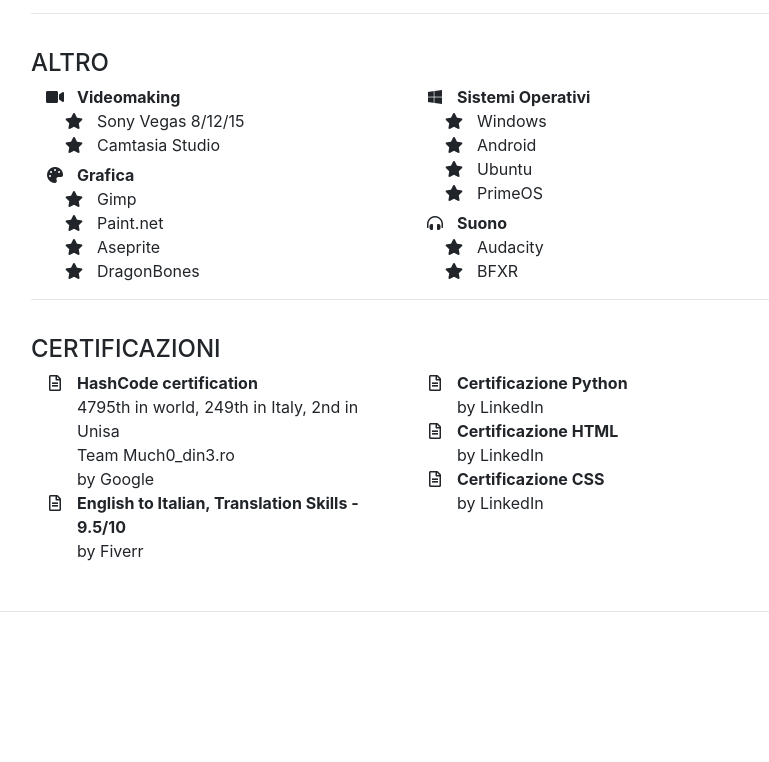
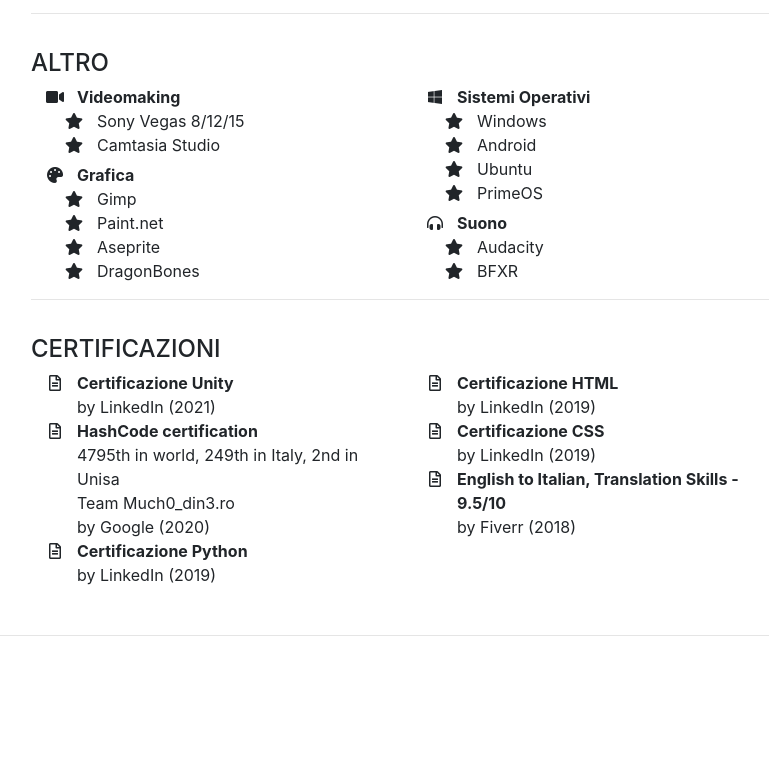
Before and after one commit to frekkanzer2/FabateWebsite, a website with bundled scripts: page index.html in a window 1280 px wide. Shown: the part 5796-6558 px from the top of the page, without its empty margins (304-1073 px from the left). Built offline with nearby package versions, Linux system fonts and the light colour scheme; a web font is replaced by a local one.

Commit message:
Added Unity certification

```diff
--- a/index.html
+++ b/index.html
@@ -530,7 +530,7 @@
               <div class="fa-li fa fa-window-restore"></div>
               <div style="padding-left:6px"><b>Molta esperienza</b></div>
               <div style="padding-left:6px">Sviluppo per Android</div>
-              <div style="padding-left:6px">Sviluppo di videogiochi con Unity 3D (Windows/Android)</div>
+              <div style="padding-left:6px">Sviluppo di videogiochi con Unity (Windows/Android)</div>
             </li>
             <li>
               <div class="fa-li fa fa-window-restore"></div>
@@ -674,6 +674,13 @@
               <ul class="fa-ul mb-0">
                 <li class="myCategory">
                   <div class="fa-li far fa-file-alt"></div>
+                  <div style="padding-left:6px"><b>Certificazione Unity</b></div>
+                </li>
+                <li>
+                  <div style="padding-left:6px">by LinkedIn (2021)</div>
+                </li>
+                <li class="myCategory">
+                  <div class="fa-li far fa-file-alt"></div>
                   <div style="padding-left:6px"><b>HashCode certification</b></div>
                 </li>
                 <li>
@@ -683,14 +690,14 @@
                   <div style="padding-left:6px">Team Much0_din3.ro</div>
                 </li>
                 <li>
-                  <div style="padding-left:6px">by Google</div>
+                  <div style="padding-left:6px">by Google (2020)</div>
                 </li>
                 <li class="myCategory">
                   <div class="fa-li far fa-file-alt"></div>
-                  <div style="padding-left:6px"><b>English to Italian, Translation Skills - 9.5/10</b></div>
+                  <div style="padding-left:6px"><b>Certificazione Python</b></div>
                 </li>
                 <li>
-                  <div style="padding-left:6px">by Fiverr</div>
+                  <div style="padding-left:6px">by LinkedIn (2019)</div>
                 </li>
               </ul>
             </div>
@@ -698,24 +705,24 @@
               <ul class="fa-ul mb-0">
                 <li class="myCategory">
                   <div class="fa-li far fa-file-alt"></div>
-                  <div style="padding-left:6px"><b>Certificazione Python</b></div>
-                </li>
-                <li>
-                  <div style="padding-left:6px">by LinkedIn</div>
-                </li>
-                <li class="myCategory">
-                  <div class="fa-li far fa-file-alt"></div>
                   <div style="padding-left:6px"><b>Certificazione HTML</b></div>
                 </li>
                 <li>
-                  <div style="padding-left:6px">by LinkedIn</div>
+                  <div style="padding-left:6px">by LinkedIn (2019)</div>
                 </li>
                 <li class="myCategory">
                   <div class="fa-li far fa-file-alt"></div>
                   <div style="padding-left:6px"><b>Certificazione CSS</b></div>
                 </li>
                 <li>
-                  <div style="padding-left:6px">by LinkedIn</div>
+                  <div style="padding-left:6px">by LinkedIn (2019)</div>
+                </li>
+                <li class="myCategory">
+                  <div class="fa-li far fa-file-alt"></div>
+                  <div style="padding-left:6px"><b>English to Italian, Translation Skills - 9.5/10</b></div>
+                </li>
+                <li>
+                  <div style="padding-left:6px">by Fiverr (2018)</div>
                 </li>
               </ul>
             </div>
```
